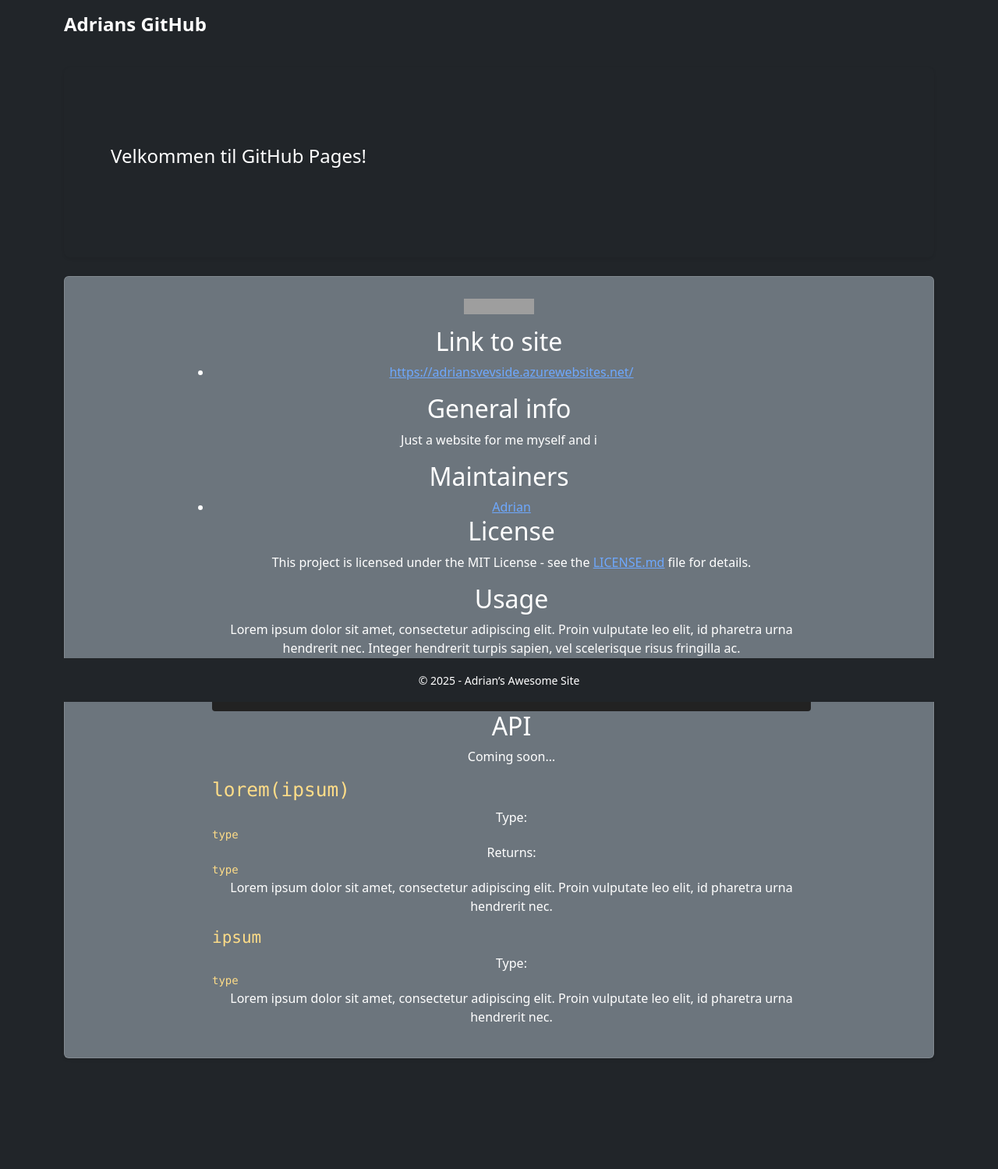
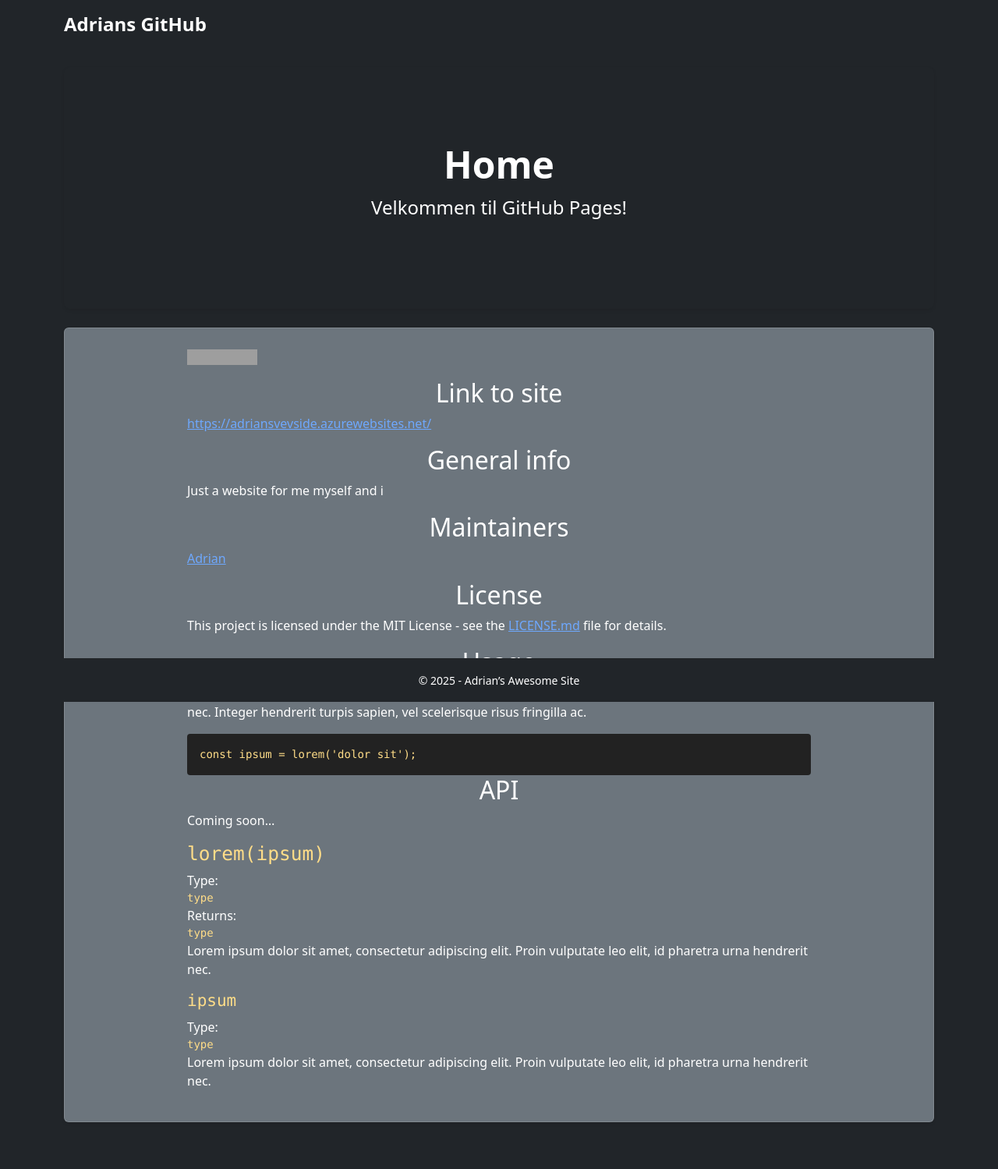
Before and after one commit to Vigdals/AdriansVevside, a Jekyll site: the page built from docs/index.md, in a window 1280 px wide. Shown: the whole page at 78% size. Built offline with Jekyll 4.4.1, drawn with Linux system fonts in a browser that asks for light colours; before the commit the page ends 1407 px from its top, so only the background shows below that; grey boxes are pictures that could not be loaded.

Commit message:
alignment

```diff
--- a/docs/_layouts/default.html
+++ b/docs/_layouts/default.html
@@ -4,16 +4,15 @@
     <meta charset="UTF-8" />
     <title>{{ page.title }}</title>
 
-    <!-- Bootstrap CSS (no integrity attrs for simplicity) -->
+    <!-- Bootstrap CSS -->
     <link
       rel="stylesheet"
       href="https://cdn.jsdelivr.net/npm/bootstrap@5.3.0/dist/css/bootstrap.min.css"
     />
 
-    <!-- Some custom CSS overrides -->
     <style>
       body {
-        margin-bottom: 50px; /* space above the fixed footer */
+        margin-bottom: 60px; /* Extra space so content doesn't hide behind footer */
       }
 
       .navbar-brand {
@@ -21,46 +20,49 @@
         font-size: 1.5rem;
       }
 
-      /* A narrower container for readability */
+      /* Dark theme with narrower container for readability */
       .content-wrapper {
-        max-width: 800px;   /* change to taste */
-        margin: 0 auto;     /* center horizontally */
+        max-width: 800px;
+        margin: 0 auto; /* center horizontally */
       }
 
-      /* We'll apply .markdown-body so we can style Markdown selectively */
+      /* Center headings, but left-align general text for readability */
       .markdown-body h1,
       .markdown-body h2,
-      .markdown-body h3,
+      .markdown-body h3 {
+        text-align: center;
+      }
+
+      /* Left-align paragraphs, lists, blockquotes, tables, etc. */
       .markdown-body p,
       .markdown-body ul,
       .markdown-body ol,
       .markdown-body table,
       .markdown-body blockquote {
-        text-align: center;
+        text-align: left;
       }
 
-      /* Code blocks and inline code stay left-aligned */
+      /* Code blocks: left-aligned, dark background, slightly lighter text */
       .markdown-body pre,
       .markdown-body code {
         text-align: left;
-        margin: 0 auto; /* center the code block itself */
+        margin: 0 auto;
         display: block;
       }
 
       .markdown-body pre {
-        background-color: #222; /* dark background for code block */
+        background-color: #222;
         padding: 1rem;
         border-radius: 4px;
       }
 
-      /* Optional: lighten text inside code for better contrast */
       .markdown-body code {
-        color: #ffdd88;
+        color: #ffdd88; /* highlight code text */
       }
     </style>
   </head>
 
-  <!-- Use Bootstrap's dark theme system -->
+  <!-- Bootstrap 5.3 dark theme -->
   <body data-bs-theme="dark">
 
     <!-- Navbar -->
@@ -83,14 +85,15 @@
 
     <!-- Main Content Container -->
     <div class="container my-4">
-      <!-- Hero/Intro Section -->
+      <!-- Hero Section -->
       <div class="p-5 mb-4 bg-dark text-white rounded-3 shadow-sm">
-        <div class="container-fluid py-5">
-          <p class="col-md-8 fs-4">Velkommen til GitHub Pages!</p>
+        <div class="container-fluid py-5 text-center">
+          <h1 class="display-5 fw-bold">{{ page.title }}</h1>
+          <p class="fs-4">Velkommen til GitHub Pages!</p>
         </div>
       </div>
 
-      <!-- Wrap the Markdown content in a narrower card -->
+      <!-- Markdown Content Card -->
       <div class="card p-4 shadow-sm bg-secondary text-white">
         <div class="content-wrapper markdown-body">
           {{ content }}
@@ -98,7 +101,7 @@
       </div>
     </div>
 
-    <!-- Footer -->
+    <!-- Footer (fixed-bottom) -->
     <footer class="bg-dark text-white text-center py-3 fixed-bottom">
       <small>&copy; 2025 - Adrian’s Awesome Site</small>
     </footer>
--- a/docs/index.md
+++ b/docs/index.md
@@ -6,12 +6,12 @@ title: "Home"
 [![Board Status](https://dev.azure.com/adhvi/3093fd49-6d98-446c-b7ea-d0dcd7eda40d/114477e7-bf49-4fd4-bfdf-494c5ba0b07c/_apis/work/boardbadge/2ef32e82-faee-4544-8345-31d6f01e5fa2)](https://dev.azure.com/adhvi/3093fd49-6d98-446c-b7ea-d0dcd7eda40d/_boards/board/t/114477e7-bf49-4fd4-bfdf-494c5ba0b07c/Microsoft.RequirementCategory)
 
 ## Link to site
-* [https://adriansvevside.azurewebsites.net/](https://adriansvevside.azurewebsites.net/)
+[https://adriansvevside.azurewebsites.net/](https://adriansvevside.azurewebsites.net/)
 
 ## General info
 Just a website for me myself and i
 ## Maintainers
-* [Adrian](https://github.com/vigdals)
+[Adrian](https://github.com/vigdals)
 ## License
 This project is licensed under the MIT License - see the [LICENSE.md](LICENSE.md) file for details.
 ## Usage
```
